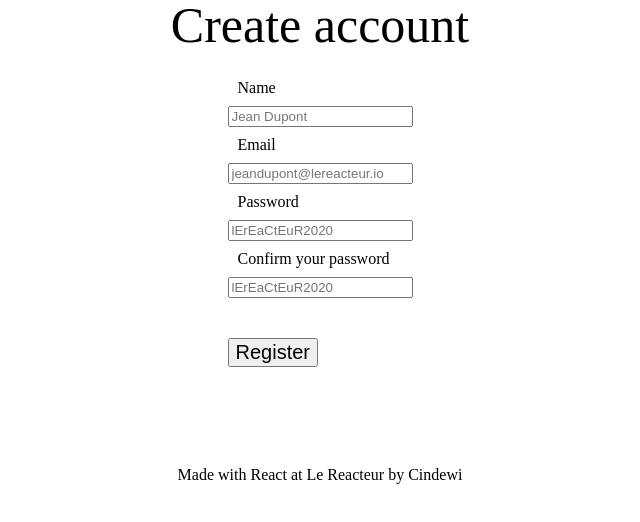
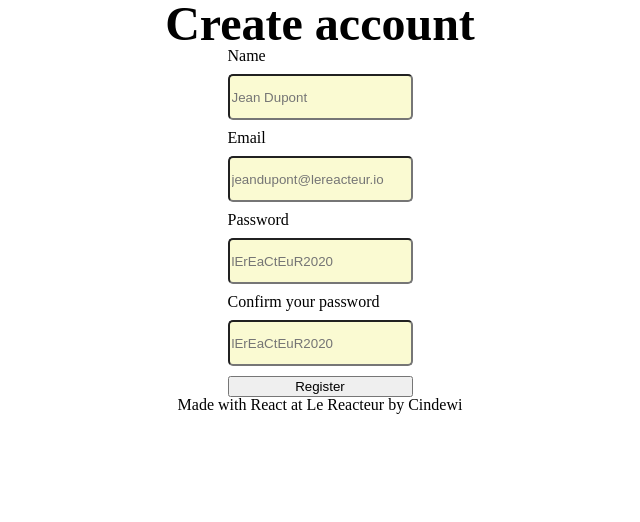
Before and after one commit to dewismecindy/Formulaire-React, a React (Create React App) app: page / in a window 1280 px wide. Shown: the top 522 px of the page, without its empty margins (320-960 px from the left). Built offline with nearby package versions, Linux system fonts and the light colour scheme.

Commit message:
Update App.css

```diff
--- a/src/App.css
+++ b/src/App.css
@@ -1,36 +1,31 @@
-h1 {
-  text-align: center;
-  font-size: 50px;
-  margin-bottom: 20px;
-  /*   background-color: green; */
-}
-
-label {
-  display: flex;
-  flex-direction: column;
-  justify-content: center;
-  margin: 10px;
-}
-
-div {
-  /*   background-color: red; */
+.App {
   display: flex;
   flex-direction: column;
   justify-content: center;
   align-items: center;
 }
-
-button {
-  font-size: 20px;
-  margin-top: 40px;
+h1 {
+  font-size: 48px;
+  font-weight: bold;
+  text-align: center;
+}
+.form {
+  width: 400px;
+  margin-bottom: 40px;
+}
+form {
   display: flex;
   flex-direction: column;
-  justify-content: center;
-  align-items: center;
-  text-align: center;
 }
-
-Footer {
-  margin-top: 100px;
-  /*   background-color: blue; */
+form > input {
+  height: 40px;
+  border-radius: 5px;
+  margin: 10px 0;
+  background-color: lightgoldenrodyellow;
 }
+.red {
+  color: red;
+}
+.red-border {
+  border: 5px solid red;
+}
```
